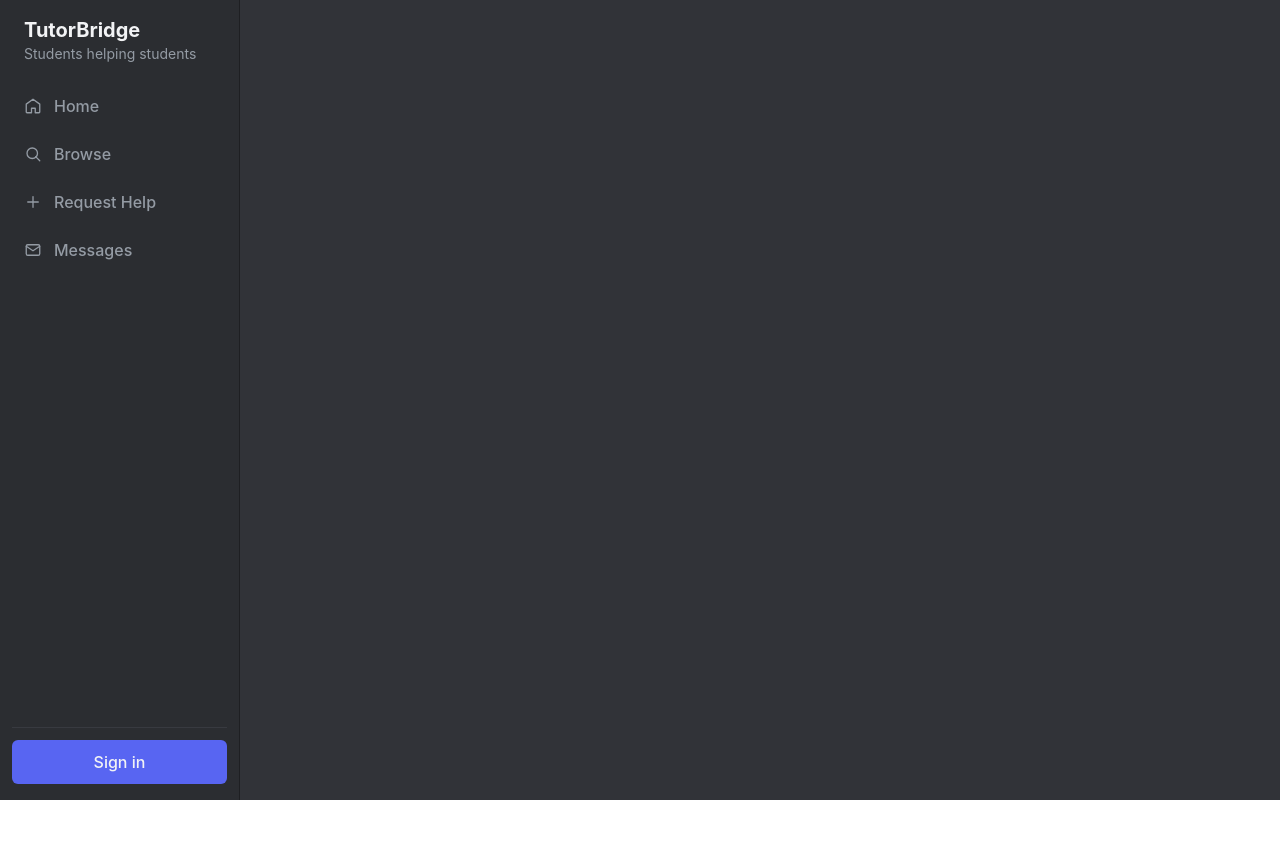
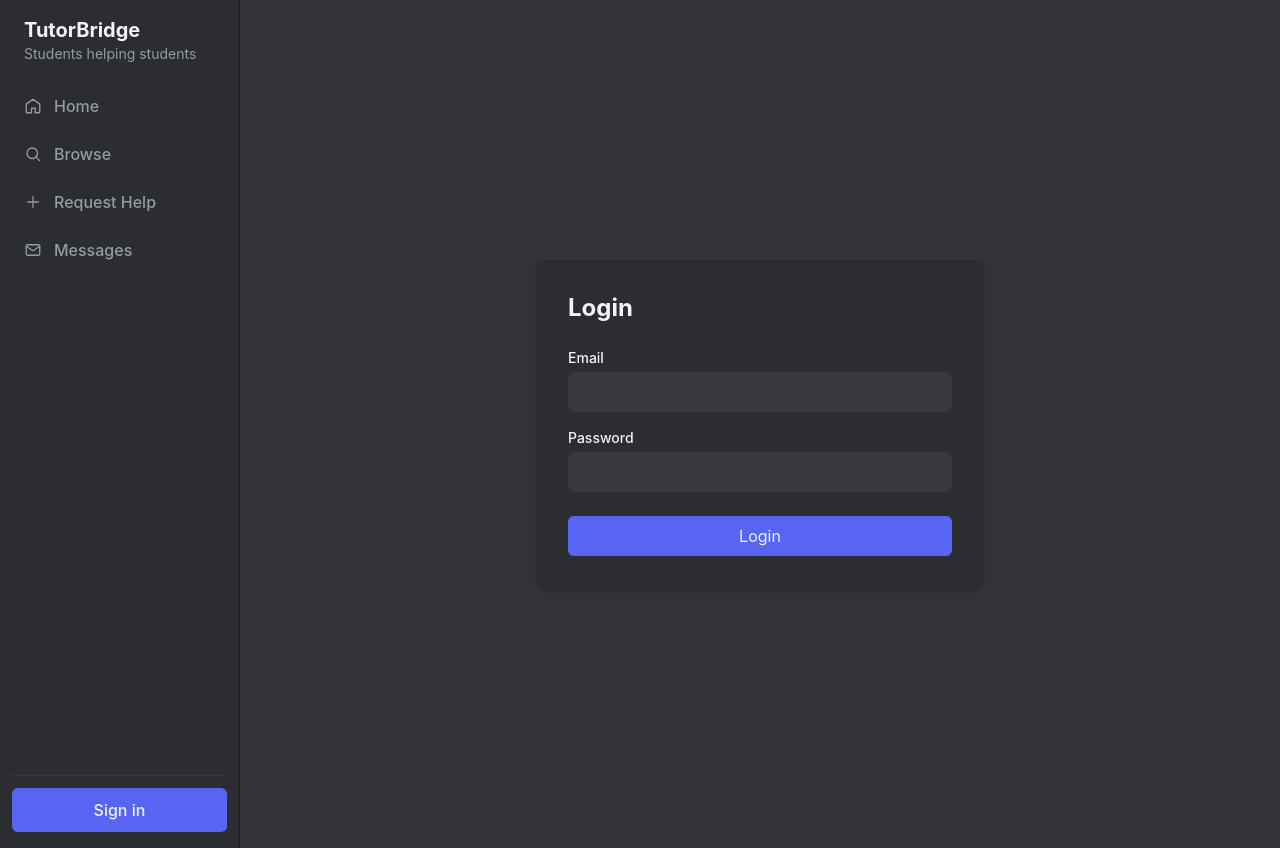
Before and after one commit to Jacksonaustin/TutorBridge-, a React app in the folder frontend/: page / in a window 1280 px wide. Both pictures are taken after a click on the button "Sign in". Before the commit the page ends 800 px from the top, so only its background shows below. Built offline with nearby package versions, Linux system fonts and the light colour scheme; the HTML template or start-up script is replaced by a standard one.

Commit message:
basic login page needs lots of work

```diff
--- /dev/null
+++ b/frontend/src/components/Login.jsx
@@ -0,0 +1,20 @@
+export function LoginCard() {
+  return (
+    <div className="min-h-screen flex items-center justify-center">
+      <div className="w-full max-w-md p-8 bg-TutorBridge-dark rounded-lg shadow-md">
+        <h2 className="text-2xl font-bold mb-6 text-TutorBridge-text">Login</h2>
+        <form>
+          <div className="mb-4">
+            <label htmlFor="email" className="block text-sm font-medium mb-1 text-TutorBridge-text">Email</label>
+            <input type="email" id="email" name="email" className="w-full px-3 py-2 rounded-md bg-TutorBridge-input text-TutorBridge-text focus:outline-none focus:ring focus:border-TutorBridge-accent" />
+          </div>
+          <div className="mb-6">
+            <label htmlFor="password" className="block text-sm font-medium mb-1 text-TutorBridge-text">Password</label>
+            <input type="password" id="password" name="password" className="w-full px-3 py-2 rounded-md bg-TutorBridge-input text-TutorBridge-text focus:outline-none focus:ring focus:border-TutorBridge-accent" />
+          </div>
+          <button type="submit" className="w-full bg-TutorBridge-accent text-TutorBridge-text py-2 px-4 rounded-md hover:bg-TutorBridge-accent-hover transition-colors">Login</button>
+        </form>
+      </div>
+    </div>
+  )
+}
--- a/frontend/src/components/MainContext.jsx
+++ b/frontend/src/components/MainContext.jsx
@@ -1,12 +1,17 @@
+import { LoginCard } from './Login'
+
 function MainContent({ view }) {
-  // The selected view is already available here for when each real feature is built.
-  // For now the content area intentionally stays empty instead of showing fake data.
   return (
     <main
-      className="min-w-0 flex-1 bg-TutorBridge-mid"
+      className="min-w-0 flex-1 bg-TutorBridge-mid p-6 text-TutorBridge-text"
       data-view={view}
       aria-label={`${view} content`}
-    />
+    >
+      {view === 'login' && <LoginCard />}
+      {view !== 'login' && (
+        <p className="text-TutorBridge-muted">Current view: {view}</p>
+      )}
+    </main>
   )
 }
 
```
Also changed, not shown: 1 other file (tests, documents, lock files or other folders).
